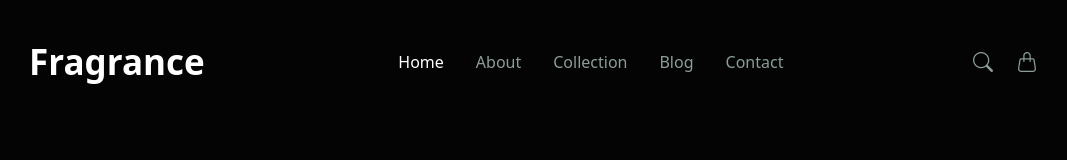
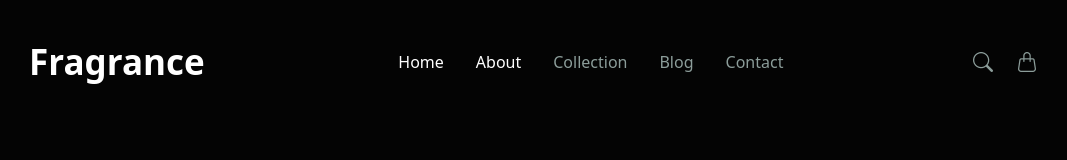
Before and after one commit to axelthereal/Fragrance-vuejs, a Vue app: page / in a window 1280 px wide. In both pictures the pointer is over the link "About". Shown: the top 160 px of the page, without its empty margins (103-1170 px from the left). Built offline with nearby package versions, Linux system fonts and the light colour scheme.

Commit message:
minor changes ...

```diff
--- a/src/components/headerComponents/Navbar.vue
+++ b/src/components/headerComponents/Navbar.vue
@@ -15,6 +15,10 @@
 
 .navbar .nav-item a:not(.active) {
     color: #8c9d9a;
+}
+
+.navbar .nav-item a:not(.active):hover {
+    color: #ffffff;
 }
 </style>
 
```
